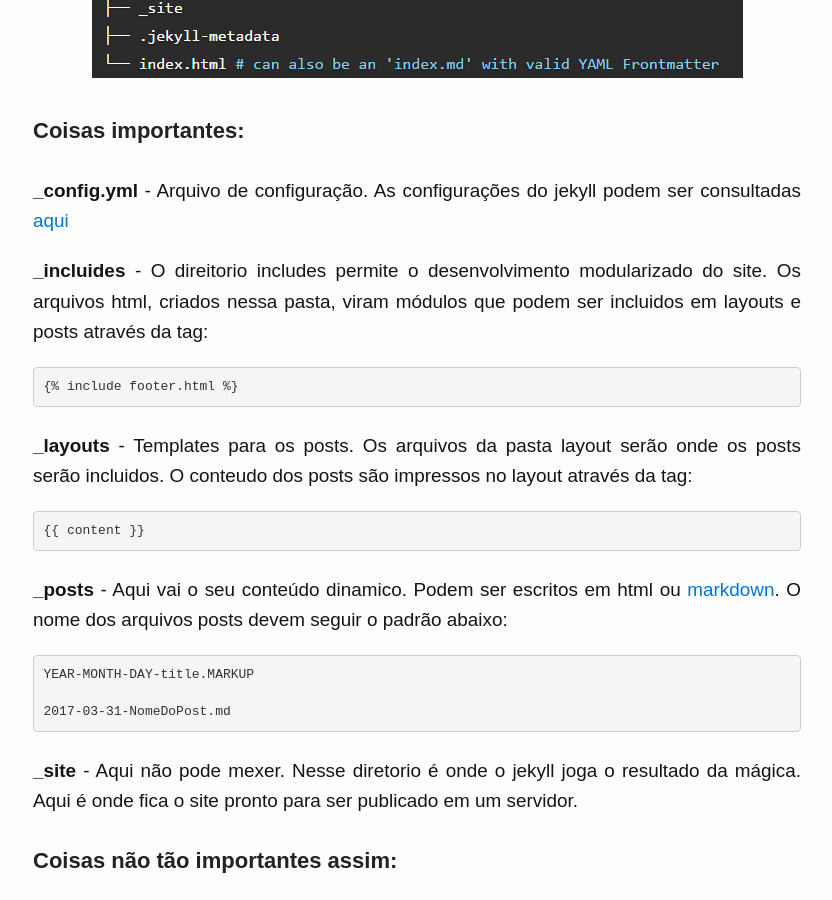
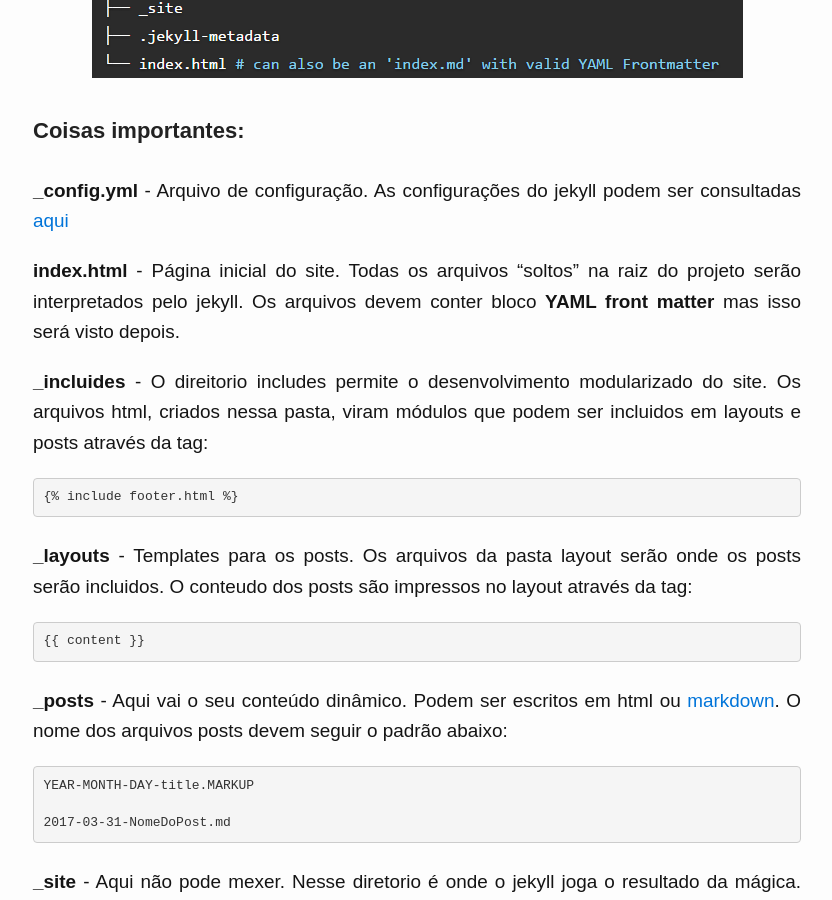
Before and after one commit to ecomachio/portfolio, a Jekyll site: the page built from _posts/2017-03-22-jekyllbasicopt2.md, in a window 1280 px wide and 900 px high, scrolled down 2184 px. Shown: the whole window, without its empty margins (223-1055 px from the left). Built offline with Jekyll 4.4.1, drawn with Linux system fonts in a browser that asks for light colours; some web fonts are replaced; comment, search, counter and statistics services are not loaded; some of the changed text lies outside the part shown.

Commit message:
jekyll pt 2 60%

````diff
--- a/_posts/2017-03-22-jekyllbasicopt2.md
+++ b/_posts/2017-03-22-jekyllbasicopt2.md
@@ -51,6 +51,8 @@ O comando **jekyll new** gera a seguinte estrutura de pastas:
 
 **_config.yml** - Arquivo de configuração. As configurações do jekyll podem ser consultadas [aqui](https://jekyllrb.com/docs/configuration/)
 
+**index.html** - Página inicial do site. Todas os arquivos "soltos" na raiz do projeto serão interpretados pelo jekyll. Os arquivos devem conter bloco **YAML front matter** mas isso será visto depois.
+
 **_incluides** - O direitorio includes permite o desenvolvimento modularizado do site. Os arquivos html, criados nessa pasta, viram módulos que podem ser incluidos em layouts e posts através da tag:
 
 ```command
@@ -63,7 +65,7 @@ O comando **jekyll new** gera a seguinte estrutura de pastas:
 {{ "{{ content " }}}}
 ```
 
-**_posts** - Aqui vai o seu conteúdo dinamico. Podem ser escritos em html ou [markdown](http://blog.da2k.com.br/2015/02/08/aprenda-markdown/). O nome dos arquivos posts devem seguir o padrão abaixo:
+**_posts** - Aqui vai o seu conteúdo dinâmico. Podem ser escritos em html ou [markdown](http://blog.da2k.com.br/2015/02/08/aprenda-markdown/). O nome dos arquivos posts devem seguir o padrão abaixo:
 
 ```command
 YEAR-MONTH-DAY-title.MARKUP
@@ -76,10 +78,14 @@ YEAR-MONTH-DAY-title.MARKUP
 
 #### Coisas não tão importantes assim:
 
+**_sass** - Jekyll suporta [Sass](http://sass-lang.com/). Os arquivos sass serão compilados em um único main.css.
+
 **_data** - Neste diretorio é possível armazenar dados úteis para a aplicação. Suporta extensoes .yml,  .yaml, .json e .csv. Os arquivos desse diretorio serão acessiveis através da variavel **site.data**
 
 **_drafts** - Este diretorio serve para guardar posts que ainda não foram publicados (por isso estão sem data). Para ver uma prévia do site com os drafts publicados pode ser rodado o comando **jekyll serve** com o parametro **--drafts**
 
+**.jekyll-metadata** - Não se precisa se preocupar com esse arquivo. Serve para ajudar o jekyll a saber o que deve ser regerado entre outras informações internas.
+
 ```command
  jekyll serve --drafts
  ```
````
